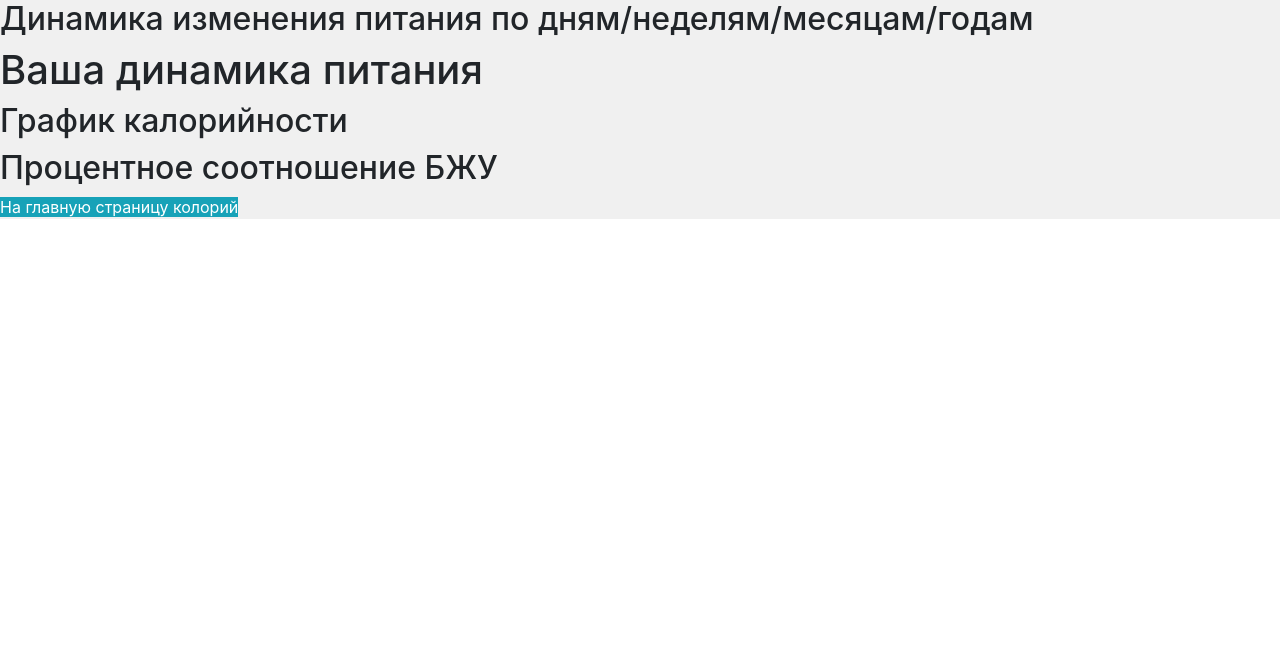
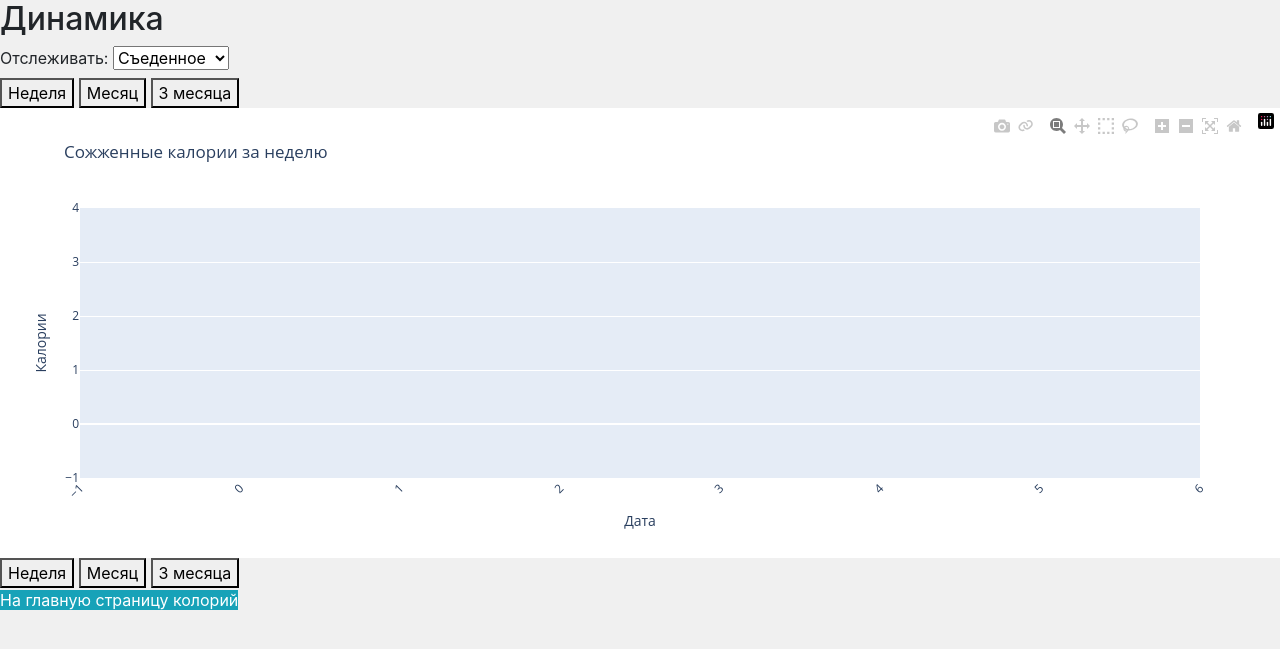
Before and after one commit to Karielka/Fitnes_app, a Django app: page /colories/colories_dynamic/ in a window 1280 px wide. Shown: the part 88-737 px from the top of the page. Run offline with Django 5.2, Linux system fonts and the light colour scheme; data that the repository does not hold is empty; parts of the project's set-up code (start-up, migrations or seed data) failed here and were passed over; some libraries are stand-ins or nearby versions.

Commit message:
Replace charts on interactive and add new charts
Добавил графики на страницу dynamic.html
Переделал графики на интерактивные в Colories\index.html и на страничке weight_tracking

```diff
--- a/Fitnes/Colories/templates/colories/dynamic.html
+++ b/Fitnes/Colories/templates/colories/dynamic.html
@@ -2,22 +2,73 @@
 {% load static %}
 
 {% block content %}
+
 <link rel="stylesheet" href="{% static 'main/css/forms.css' %}" type="text/css" media="all">
 
-<h2>Динамика изменения питания по дням/неделям/месяцам/годам</h2>
-<body>
-    <h1>Ваша динамика питания</h1>
+<h2>Динамика</h2>
 
-    <div>
-        <h2>График калорийности</h2>
-        {{ calories_chart_data }}
+<div class="dynamics-container">
+    <div class="selection-area">
+        <label for="tracking-select">Отслеживать:</label>
+        <select id="tracking-select">
+            <option value="calories" {% if selected_period == 'calories' %}selected{% endif %}>Съеденное</option>
+            <option value="training" {% if selected_period == 'training' %}selected{% endif %}>Тренировки</option>
+        </select>
+    </div>
+    <div class="period-buttons">
+        <button class="period-button {% if selected_period == 'week' %}active{% endif %}" data-period="week">Неделя</button>
+        <button class="period-button {% if selected_period == 'month' %}active{% endif %}" data-period="month">Месяц</button>
+        <button class="period-button {% if selected_period == '3months' %}active{% endif %}" data-period="3months">3 месяца</button>
     </div>
 
-    <div>
-        <h2>Процентное соотношение БЖУ</h2>
-        {{ macronutrient_chart_data }}
+
+        {{train_chart|safe}}
+        <div class="charts">
+            <div class="chart" id="calories-burned-chart-container"></div>
+        </div>
     </div>
-    <a class="btn-info" href="{%url 'index-colories' %}">На главную страницу колорий</a>
-</body>
+
+    <div class="charts-container" id="calories-section">
+        <div class="chart-buttons">
+            <button class="active">Неделя</button>
+            <button>Месяц</button>
+            <button>3 месяца</button>
+        </div>
+        <div class="charts">
+            <div class="chart" id="calories-chart">
+                {{ chart|safe }}
+            </div>
+        </div>
+    </div>
+</div>
+<!--Фронт нуждается в переработке, сделал просто чтоб было-->
+<a class="btn-info" href="{% url 'index-colories' %}">На главную страницу колорий</a>
+
+<script>
+    document.addEventListener('DOMContentLoaded', function () {
+        const caloriesBurnedChartData = JSON.parse('{{ calories_burned_chart_data | safe }}');
+        Plotly.newPlot('calories-burned-chart-container', caloriesBurnedChartData.data, caloriesBurnedChartData.layout);
+
+        const macronutrientChartData = JSON.parse('{{ macronutrient_chart_data | safe }}');
+        Plotly.newPlot('macronutrient-chart-container', macronutrientChartData.data, macronutrientChartData.layout);
+    });
+
+
+    const trackingSelect = document.getElementById('tracking-select');
+    const caloriesSection = document.getElementById('calories-section');
+    const trainingSection = document.getElementById('training-section');
+
+    trackingSelect.addEventListener('change', () => {
+        const selectedValue = trackingSelect.value;
+
+        if (selectedValue === 'calories') {
+            caloriesSection.style.display = 'block';
+            trainingSection.style.display = 'none';
+        } else if (selectedValue === 'training') {
+            caloriesSection.style.display = 'none';
+            trainingSection.style.display = 'block';
+        }
+    });
+</script>
 
 {% endblock %}
--- a/Fitnes/Colories/views.py
+++ b/Fitnes/Colories/views.py
@@ -12,12 +12,26 @@ from Activity.models import Sleep, Exercise
 from datetime import datetime, timedelta, date
 from Profiles.models import UserCaloryProfile
 from django.urls import reverse
+import plotly.express as px
+
 
 def colory_dynamic(request):
+    user_id = request.user.id
+    selected_date = request.POST.get('selected_date')
+    print()
+    print(selected_date)
+    if selected_date:
+        selected_date = datetime.strptime(selected_date, "%Y-%m-%d").date()
+    else:
+        selected_date = date.today()
+    chart = calories_chart(request, user_id, selected_date)
+    train_chart = calories_burned_chart(request, user_id, selected_date)
     context = {
         'title': 'Страница для отображения изменения калорий',
         'message': 'Вы находитесь на странице Colories_dynamic',
         'page': 'colories_dynamic',
+        'chart': chart,
+        'train_chart': train_chart
     }
     return render(request, 'colories/dynamic.html', context)
 
@@ -55,7 +69,7 @@ def index(request):
         protein_percent = (proteins_sum / total_macros) * 100 if total_macros else 0
         fat_percent = (fats_sum / total_macros) * 100 if total_macros else 0
         carb_percent = (carbs_sum / total_macros) * 100 if total_macros else 0
-        macronutrient_chart_data = macronutrient_chart(request, user_id, proteins_sum, fats_sum, carbs_sum)
+        chart = macronutrient_chart(request, user_id, proteins_sum, fats_sum, carbs_sum)
         # Вычисляем количество сна за сегодняшний день
         sleep_hours, sleep_minutes = calculate_today_sleep(request.user, selected_date)
 
@@ -67,7 +81,6 @@ def index(request):
             'message': 'Вы находитесь на главной странице Colories',
             'page': 'colories_main',
             'calories_chart_data': calories_chart_data,
-            'macronutrient_chart_data': macronutrient_chart_data,
             'mealrecord': meal_record,
             'breakfast_data': breakfast_data,
             'lunch_data': lunch_data,
@@ -86,6 +99,7 @@ def index(request):
             'needed': needed,
             'ostatok': needed - calories_sum,
             'selected_date': selected_date.strftime("%Y-%m-%d"),
+            'chart': chart
         }
     else:
         context = {
@@ -166,18 +180,17 @@ def calories_chart(request, user_id, selected_date):
     dates = [record.date for record in user_history]
     calories = [record.total_calories for record in user_history]
     # Создаем график plotly
-    fig = go.Figure(data=go.Scatter(x=dates, y=calories))
+
+    fig = go.Figure(data=go.Bar(x=dates, y=calories))
     fig.update_layout(title="Динамика калорийности",
                       xaxis_title="Дата",
                       yaxis_title="Калории")
-
-    buf = io.BytesIO()
-    fig.write_image(buf, format='png')
-    buf.seek(0)
-    # Возвращаем график в виде base64-строки
-    chart_data = base64.b64encode(buf.getvalue()).decode('utf-8')
-    # Возвращаем данные о графике в контекст
-    return chart_data
+    fig.update_layout(
+        paper_bgcolor="#f0f0f0",  # Цвет фона графика
+        plot_bgcolor="#f0f0f0"  # Цвет области графика
+    )
+    chart = fig.to_html()
+    return chart
 
 
 @login_required
@@ -192,13 +205,9 @@ def macronutrient_chart(request, user_id, proteins_sum, fats_sum, carbs_sum):
         paper_bgcolor="#f0f0f0",  # Цвет фона графика
         plot_bgcolor="#f0f0f0"  # Цвет области графика
     )
-    buf = io.BytesIO()
-    fig.write_image(buf, format='png')
-    buf.seek(0)
-    # Возвращаем график в виде base64-строки
-    chart_data = base64.b64encode(buf.getvalue()).decode('utf-8')
-    # Возвращаем данные о графике в контекст
-    return chart_data
+    chart = fig.to_html()
+
+    return chart
 
 @login_required
 def food_dynamics_view(request):
@@ -296,3 +305,43 @@ def meal_record_delete(request, meal_record_id):
         'meal_record': meal_record,
     }
     return render(request, 'colories/meal_record_delete.html', context)
+
+def calories_burned_chart(request, user_id, selected_date):
+    start_of_week = selected_date - timedelta(days=selected_date.weekday())
+    end_of_week = start_of_week + timedelta(days=6)
+
+    exercises = Exercise.objects.filter(
+        user__id=user_id,
+        date__range=[start_of_week, end_of_week]
+    ).values('date', 'calories_burned')
+
+    dates = []
+    calories = []
+
+    # Группируем данные по датам
+    daily_calories = {}
+    for exercise in exercises:
+        date_str = exercise['date'].strftime('%Y-%m-%d')
+        if date_str in daily_calories:
+            daily_calories[date_str] += exercise['calories_burned']
+        else:
+            daily_calories[date_str] = exercise['calories_burned']
+
+    # Сортируем данные по дате
+    sorted_data = sorted(daily_calories.items(), key=lambda x: x[0])
+
+    # Заполняем списки dates и calories для графика
+    for date_str, calories_burned in sorted_data:
+        dates.append(date_str)
+        calories.append(calories_burned)
+
+    fig = go.Figure(data=[go.Bar(x=dates, y=calories)])
+    fig.update_layout(
+        title="Сожженные калории за неделю",
+        xaxis_title="Дата",
+        yaxis_title="Калории",
+        xaxis_tickangle=-45
+    )
+
+    chart = fig.to_html()
+    return chart
```
Also changed, not shown: Fitnes/Colories/templates/colories/index.html (+4 -3 lines), Fitnes/Progress/templates/progress/weight_tracking.html (+1 -1 lines), Fitnes/Progress/views.py (+2 -5 lines).
